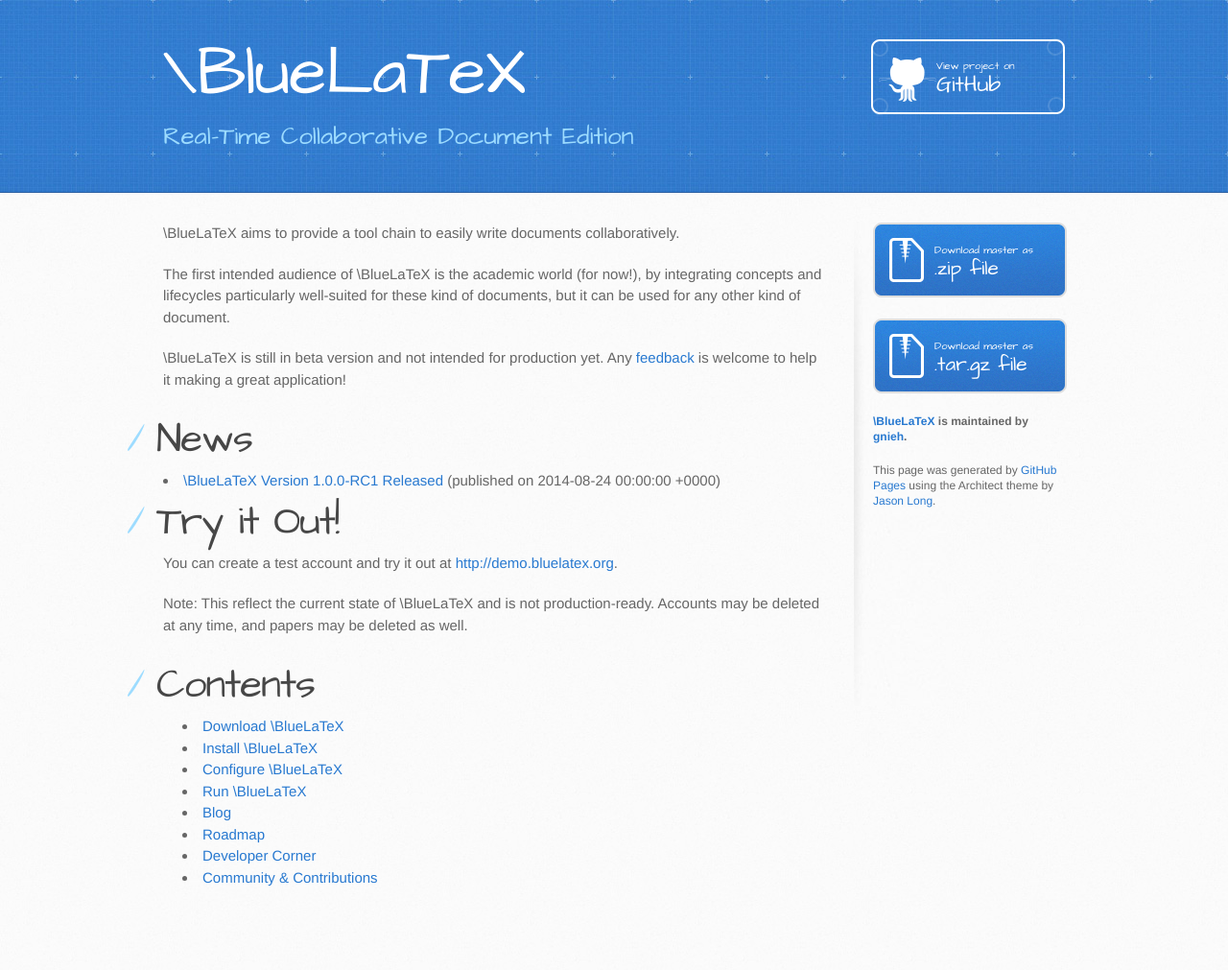
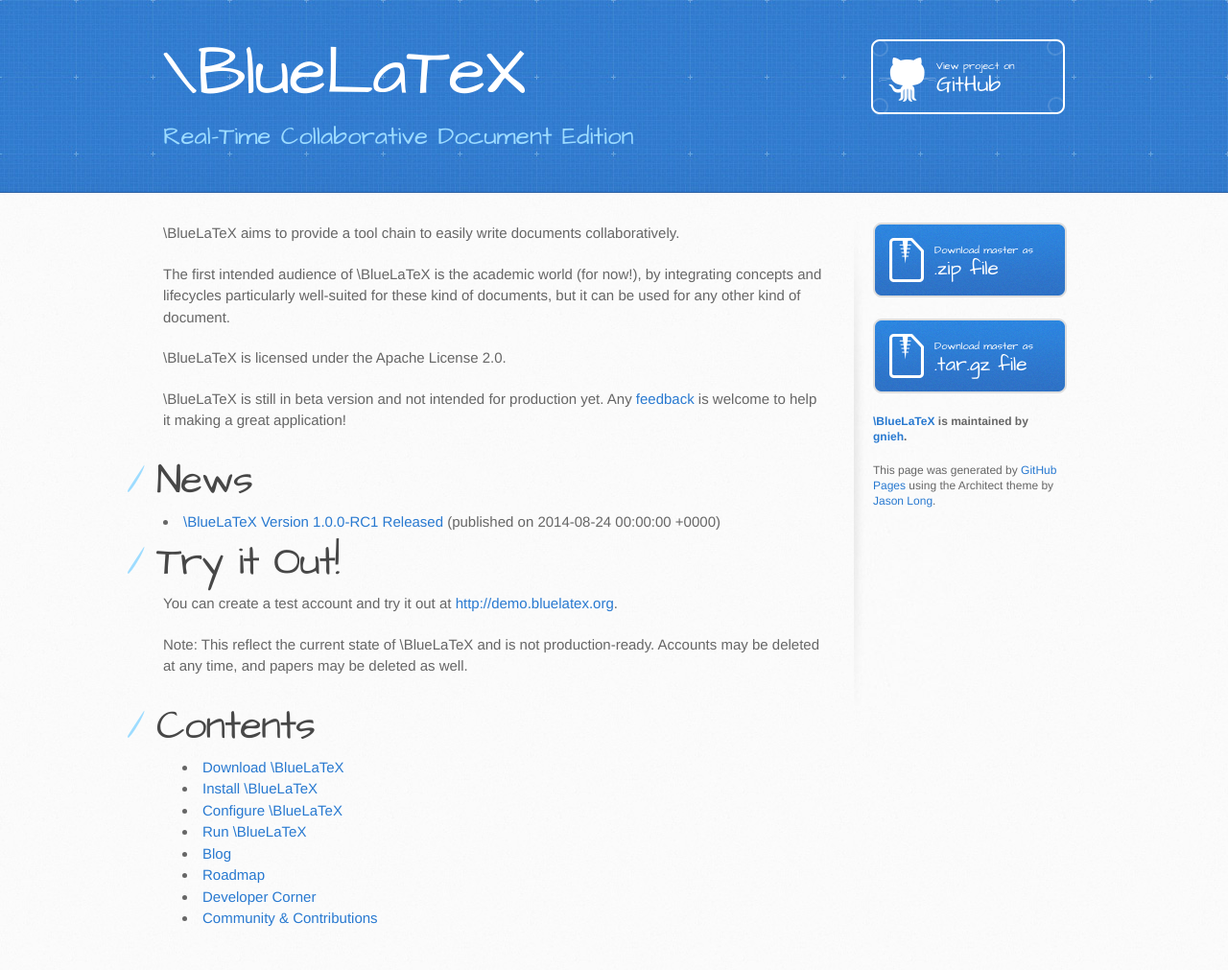
Before and after one commit to jeromedrouet/bluelatex-website, a Jekyll site: the page built from index.markdown, in a window 1280 px wide. Shown: the whole page at 96% size. Built offline with Jekyll 4.4.1, drawn with Linux system fonts in a browser that asks for light colours; before the commit the page ends 969 px from its top, so only the background shows below that.

Commit message:
Add license info

```diff
--- a/index.markdown
+++ b/index.markdown
@@ -5,6 +5,8 @@
 \BlueLaTeX aims to provide a tool chain to easily write documents collaboratively.
 
 The first intended audience of \BlueLaTeX is the academic world (for now!), by integrating concepts and lifecycles particularly well-suited for these kind of documents, but it can be used for any other kind of document.
+
+\BlueLaTeX is licensed under the Apache License 2.0.
 
 \BlueLaTeX is still in beta version and not intended for production yet. Any [feedback](community/) is welcome to help it making a great application!
 
```
